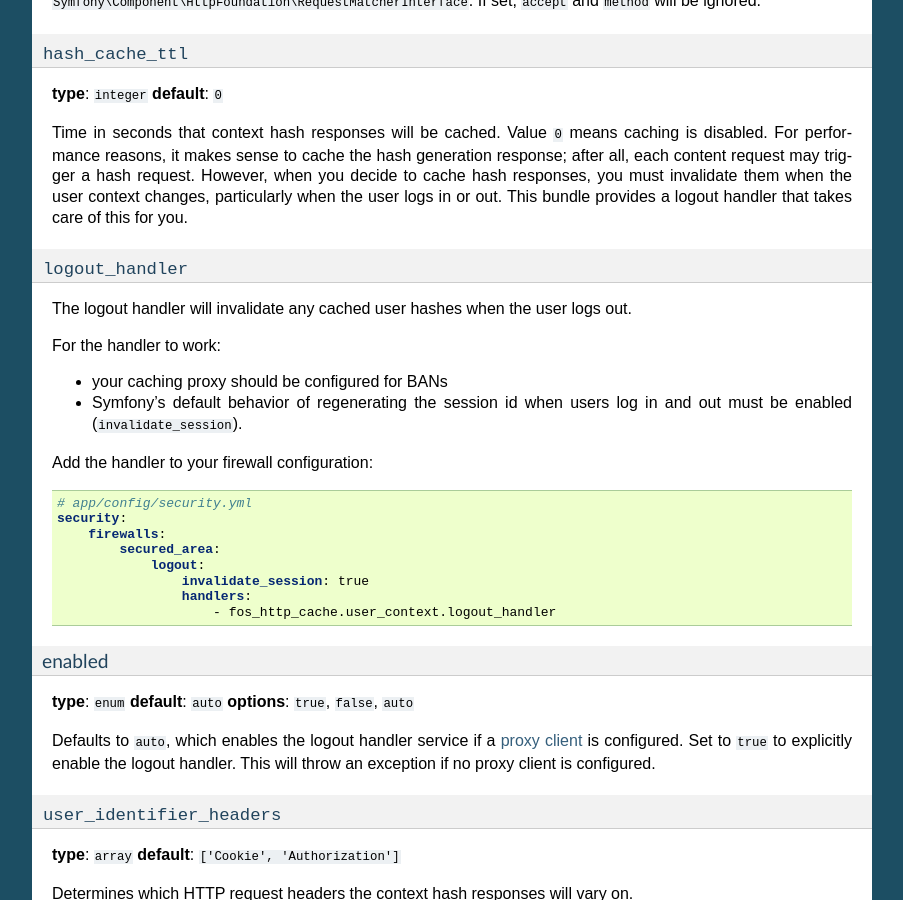
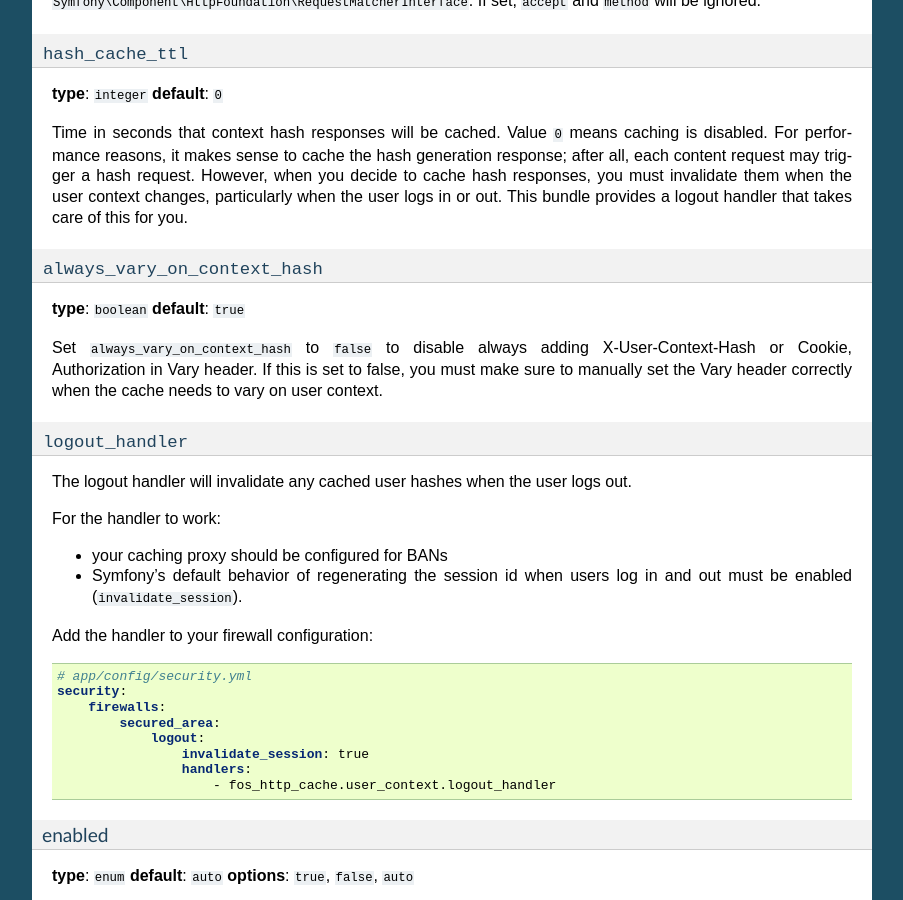
Before and after one commit to FriendsOfSymfony/FOSHttpCacheBundle, a Sphinx documentation site: the page built from Resources/doc/reference/configuration/user-context.rst, in a window 1280 px wide and 900 px high, scrolled down 1744 px. Shown: the whole window, without its empty margins (198-1101 px from the left). Built offline with Sphinx 7.4.7, drawn with Linux system fonts in a browser that asks for light colours; some of the changed text lies outside the part shown.

Commit message:
added new option in configuration reference documentation

```diff
--- a/Resources/doc/reference/configuration/user-context.rst
+++ b/Resources/doc/reference/configuration/user-context.rst
@@ -120,6 +120,16 @@ request. However, when you decide to cache hash responses, you must invalidate
 them when the user context changes, particularly when the user logs in or out.
 This bundle provides a logout handler that takes care of this for you.
 
+.. _always_vary_on_context_hash:
+
+``always_vary_on_context_hash``
+~~~~~~~~~~~~~~~~~~~~~~~~~~~~~~~
+
+**type**: ``boolean`` **default**: ``true``
+
+Set ``always_vary_on_context_hash`` to  ``false`` to disable always adding X-User-Context-Hash or Cookie, Authorization in Vary header.
+If this is set to false, you must make sure to manually set the Vary header correctly when the cache needs to vary on user context.
+
 ``logout_handler``
 ~~~~~~~~~~~~~~~~~~
 
```
